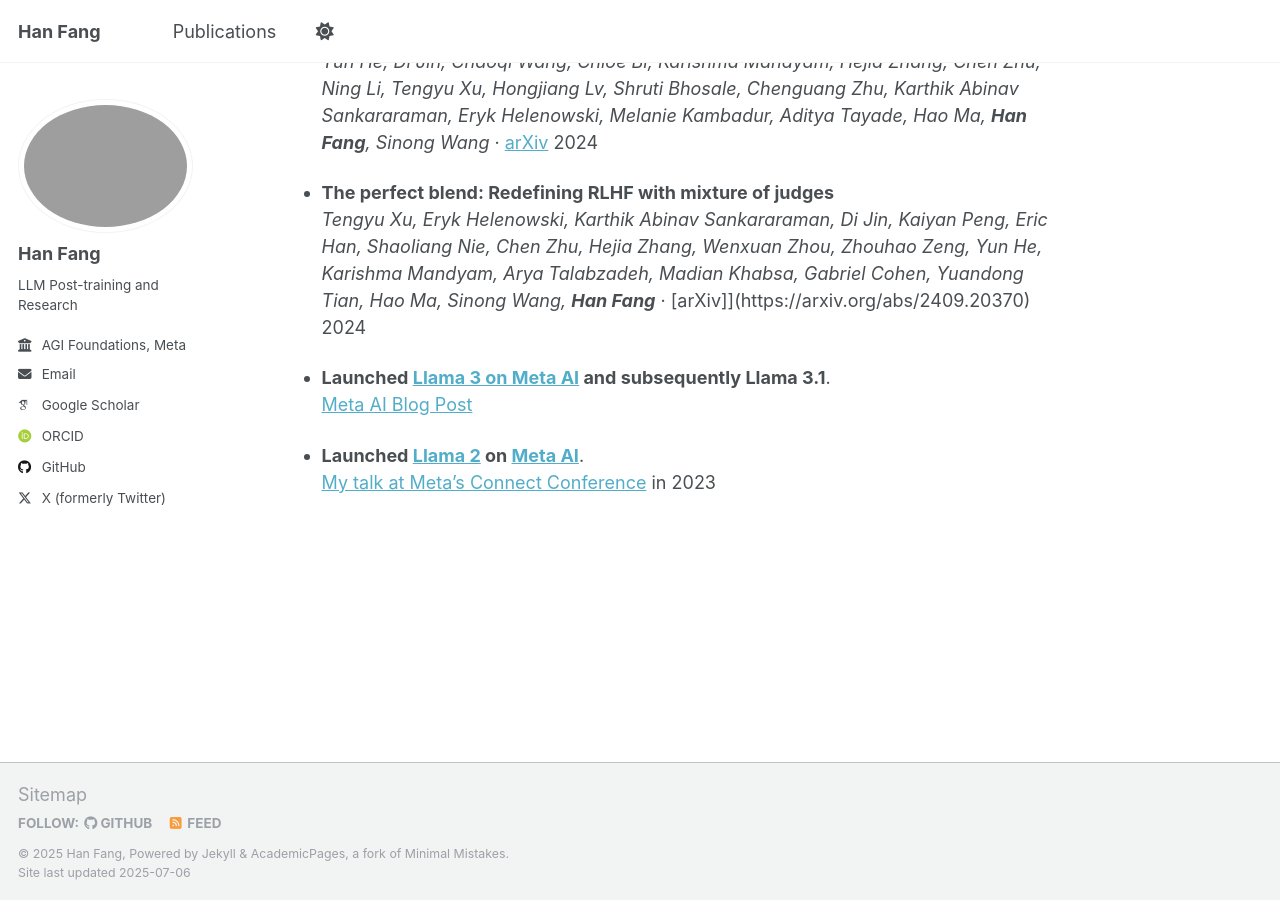
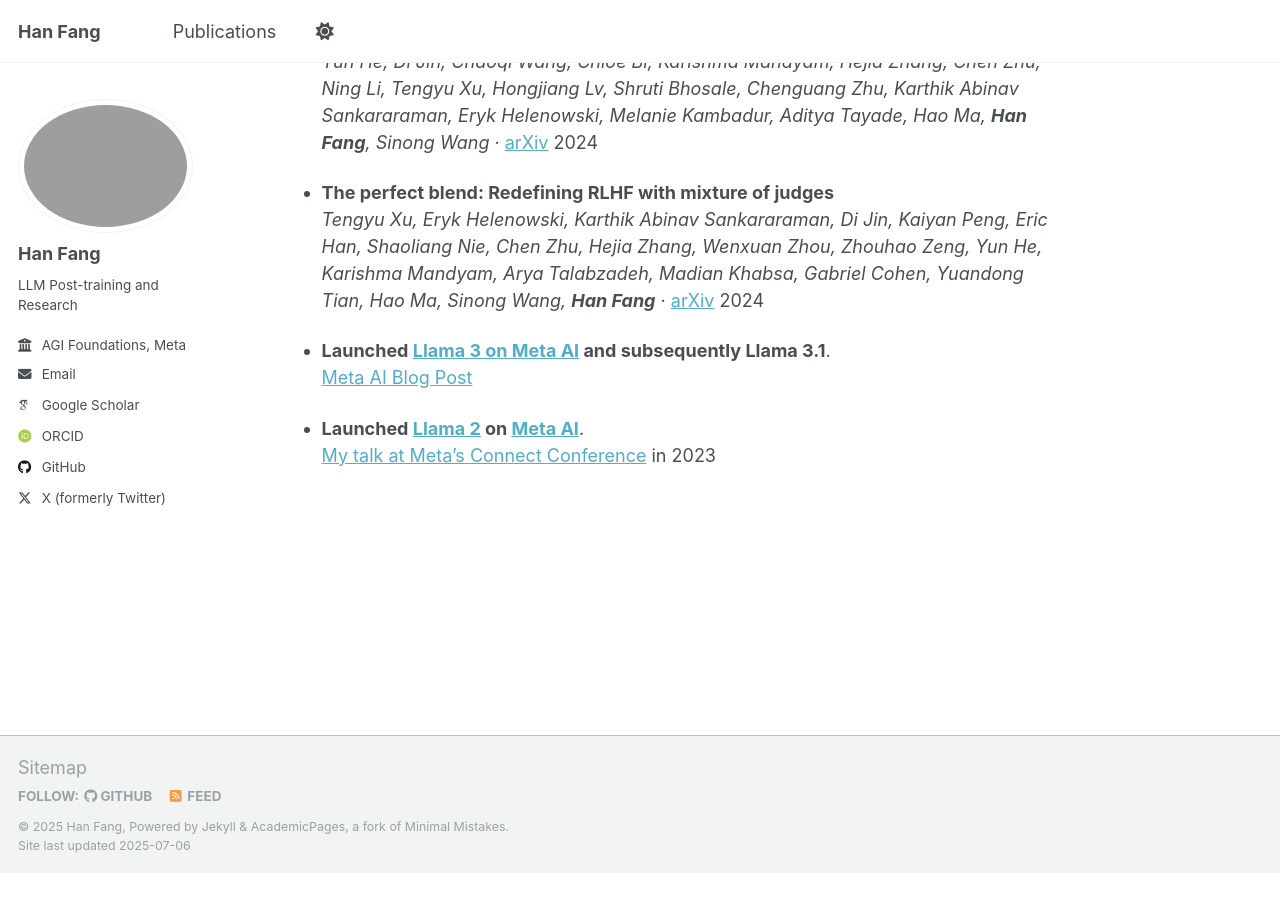
Before and after one commit to hanfang/hanfang.github.io, a Jekyll site: the page built from _pages/about.md, in a window 1280 px wide and 900 px high, scrolled down 743 px. Built offline with Jekyll 4.4.1, drawn with Linux system fonts in a browser that asks for light colours; some web fonts are replaced; a script that is not in the unit is left out; after the commit the page ends 1616 px from its top, so only the background shows below that.

Commit message:
Update about.md

```diff
--- a/_pages/about.md
+++ b/_pages/about.md
@@ -30,7 +30,7 @@
   *Yun He, Di Jin, Chaoqi Wang, Chloe Bi, Karishma Mandyam, Hejia Zhang, Chen Zhu, Ning Li, Tengyu Xu, Hongjiang Lv, Shruti Bhosale, Chenguang Zhu, Karthik Abinav Sankararaman, Eryk Helenowski, Melanie Kambadur, Aditya Tayade, Hao Ma, **Han Fang**, Sinong Wang* · [arXiv](https://arxiv.org/abs/2410.15553) 2024
 
 * **The perfect blend: Redefining RLHF with mixture of judges**
-  *Tengyu Xu, Eryk Helenowski, Karthik Abinav Sankararaman, Di Jin, Kaiyan Peng, Eric Han, Shaoliang Nie, Chen Zhu, Hejia Zhang, Wenxuan Zhou, Zhouhao Zeng, Yun He, Karishma Mandyam, Arya Talabzadeh, Madian Khabsa, Gabriel Cohen, Yuandong Tian, Hao Ma, Sinong Wang, **Han Fang*** · [arXiv]](https://arxiv.org/abs/2409.20370) 2024
+  *Tengyu Xu, Eryk Helenowski, Karthik Abinav Sankararaman, Di Jin, Kaiyan Peng, Eric Han, Shaoliang Nie, Chen Zhu, Hejia Zhang, Wenxuan Zhou, Zhouhao Zeng, Yun He, Karishma Mandyam, Arya Talabzadeh, Madian Khabsa, Gabriel Cohen, Yuandong Tian, Hao Ma, Sinong Wang, **Han Fang*** · [arXiv](https://arxiv.org/abs/2409.20370) 2024
 
 * **Launched [Llama 3 on Meta AI](https://ai.meta.com/blog/meta-llama-3/) and subsequently Llama 3.1**.
   [Meta AI Blog Post](https://ai.meta.com/blog/meta-llama-3-1/)
```
